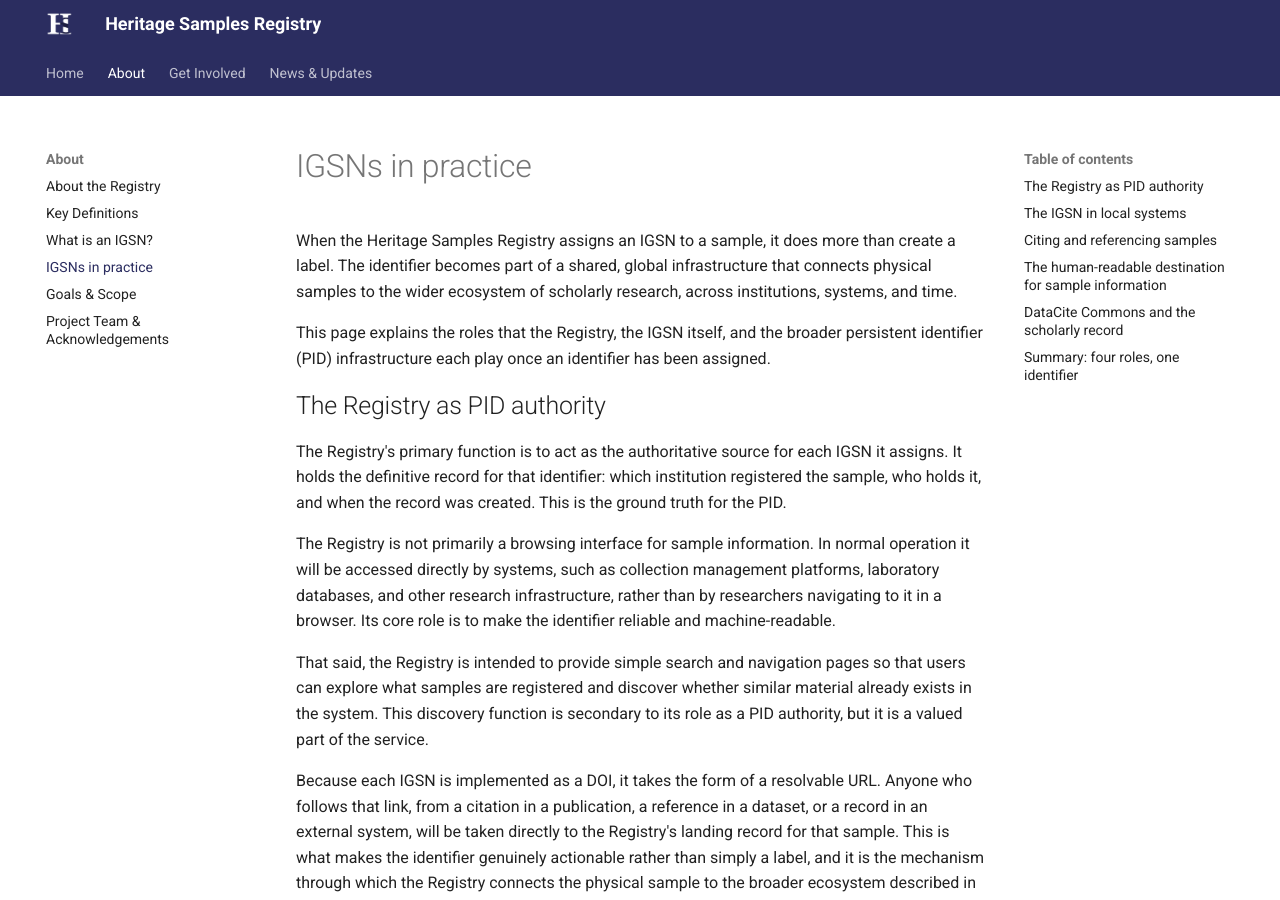
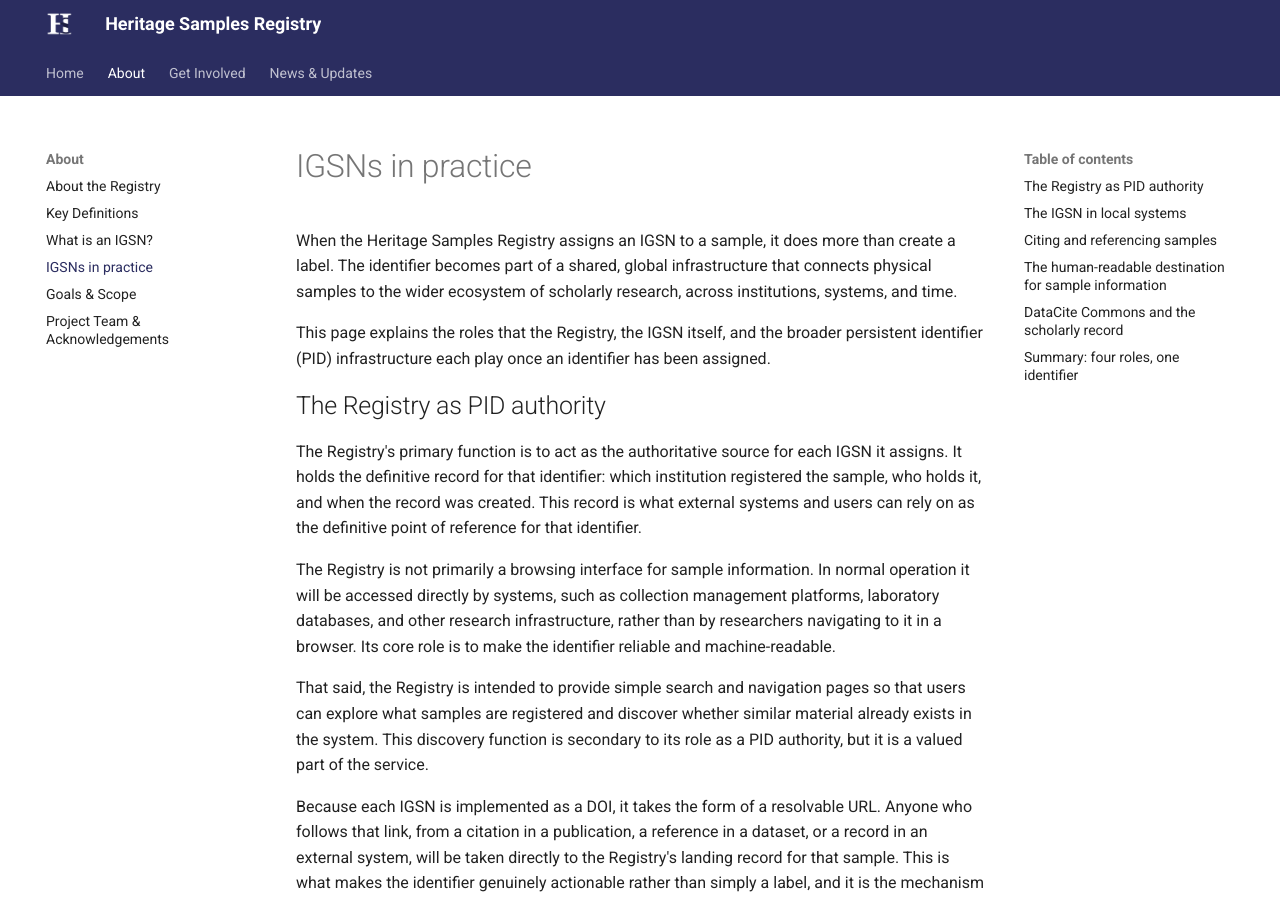
Before and after one commit to HeritageSamples/heritagesamples.org, an MkDocs documentation site: the page built from docs/about/igsns-in-practice.md, in a window 1280 px wide and 900 px high. Built offline with MkDocs 1.6.1 and Material for MkDocs 9.7.7, drawn with Linux system fonts in a browser that asks for light colours; some of the changed text lies outside the part shown.

Commit message:
general formatting and links

```diff
--- a/docs/about/igsns-in-practice.md
+++ b/docs/about/igsns-in-practice.md
@@ -12,8 +12,8 @@
 
 The Registry's primary function is to act as the authoritative source for each IGSN it
 assigns. It holds the definitive record for that identifier: which institution registered
-the sample, who holds it, and when the record was created. This is the ground truth for
-the PID.
+the sample, who holds it, and when the record was created. This record is what external
+systems and users can rely on as the definitive point of reference for that identifier.
 
 The Registry is not primarily a browsing interface for sample information. In normal
 operation it will be accessed directly by systems, such as collection management platforms,
@@ -96,7 +96,7 @@
 
 | Role | Provided by |
 |---|---|
-| PID authority and ground truth | The Heritage Samples Registry |
+| PID authority and definitive source | The Heritage Samples Registry |
 | Persistent identifier in local and external systems | The IGSN, recorded alongside institutional identifiers |
 | Human-readable destination for sample information | The holding institution, or an external platform or repository |
 | Connection to publications, datasets, and the scholarly record | DataCite Commons and the wider DOI infrastructure |
```
